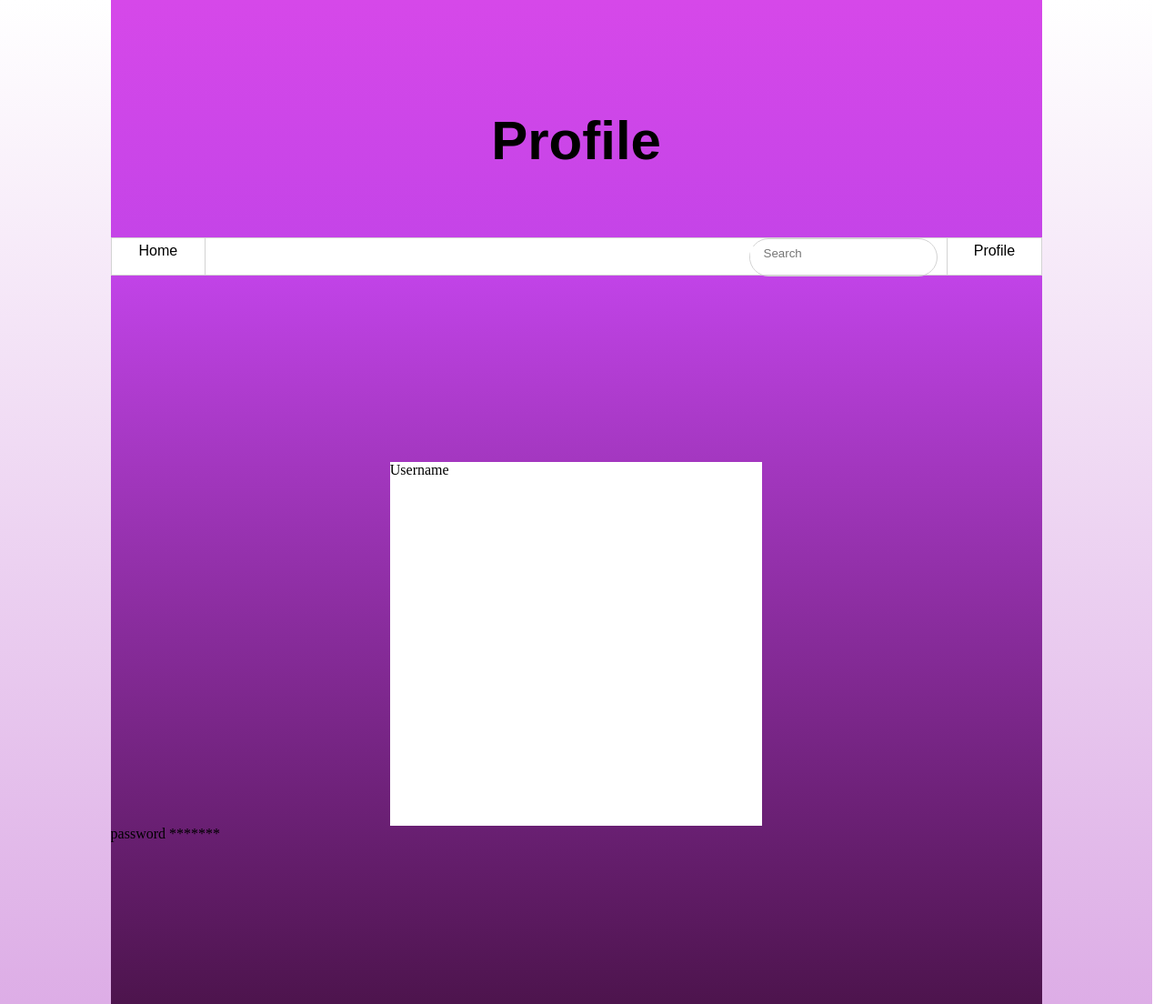
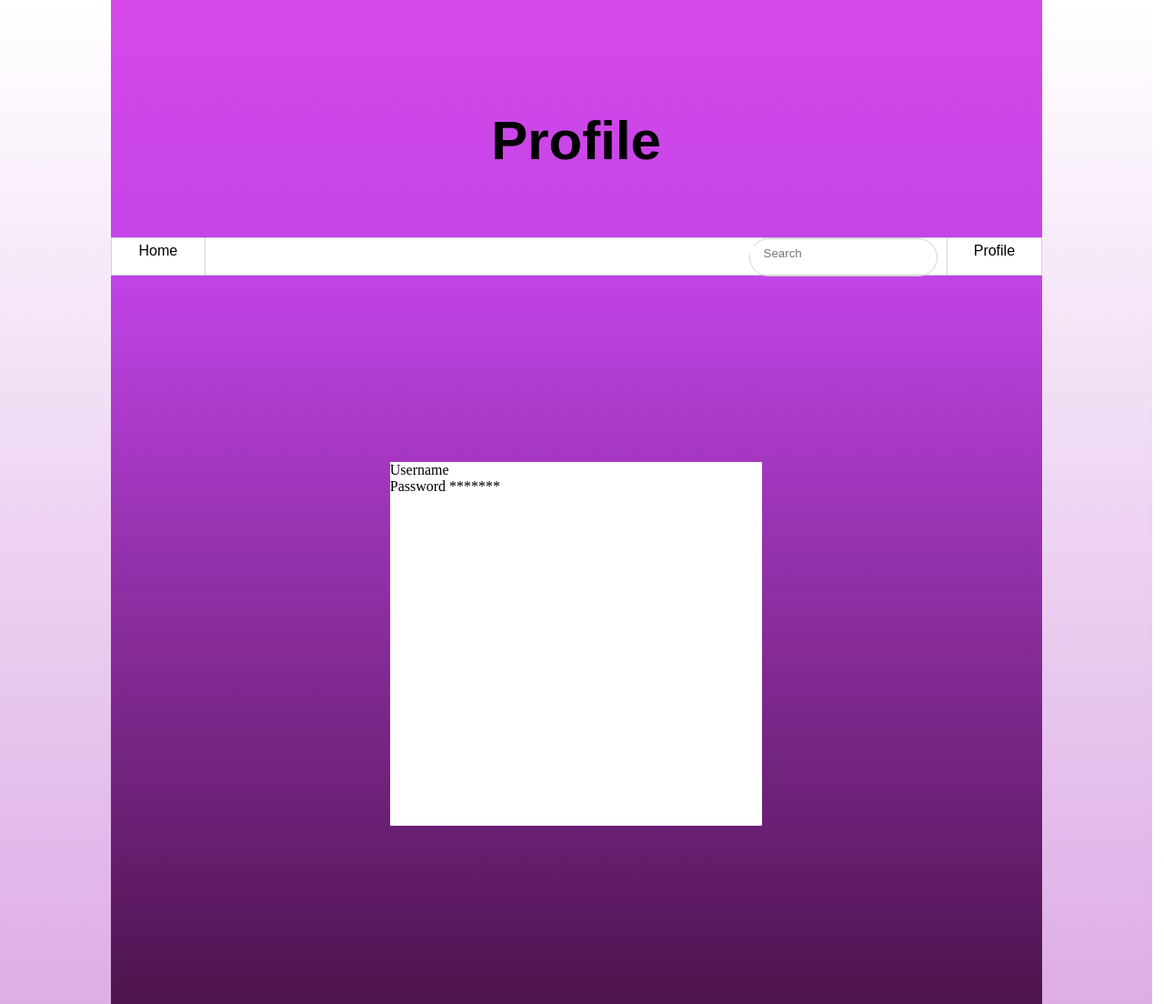
Before and after one commit to moch1772/Frontend_blogg, a PHP site: page /profile.php in a window 1280 px wide. Shown: the whole page at 91% size. Run offline with PHP 8.4, Linux system fonts and the light colour scheme.

Commit message:
fungerar som allt ska

```diff
--- a/Frontend/profile.css
+++ b/Frontend/profile.css
@@ -144,7 +144,3 @@
     margin-top:20%;
     background-color:white;
 }
-.password{
-    margin-top:30%;
-    margin-left:10%;
-}
--- a/Frontend/profile.php
+++ b/Frontend/profile.php
@@ -35,7 +35,7 @@
 
                     echo '<div class="profile">
                         <div class="name">Username</div>
-                        </div class="password">password *******</div>
+                        <div class="password">Password *******</div>
                     </div>';
 
                 ?>
```
